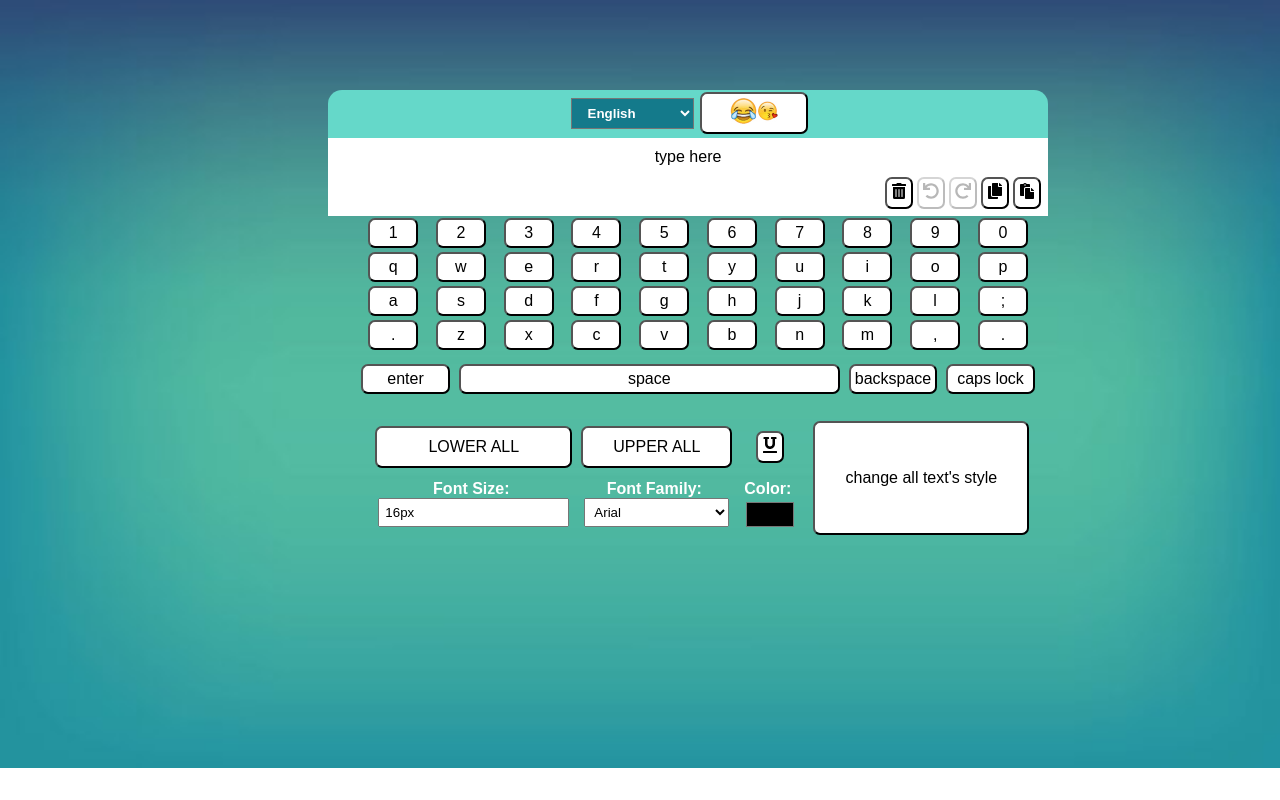
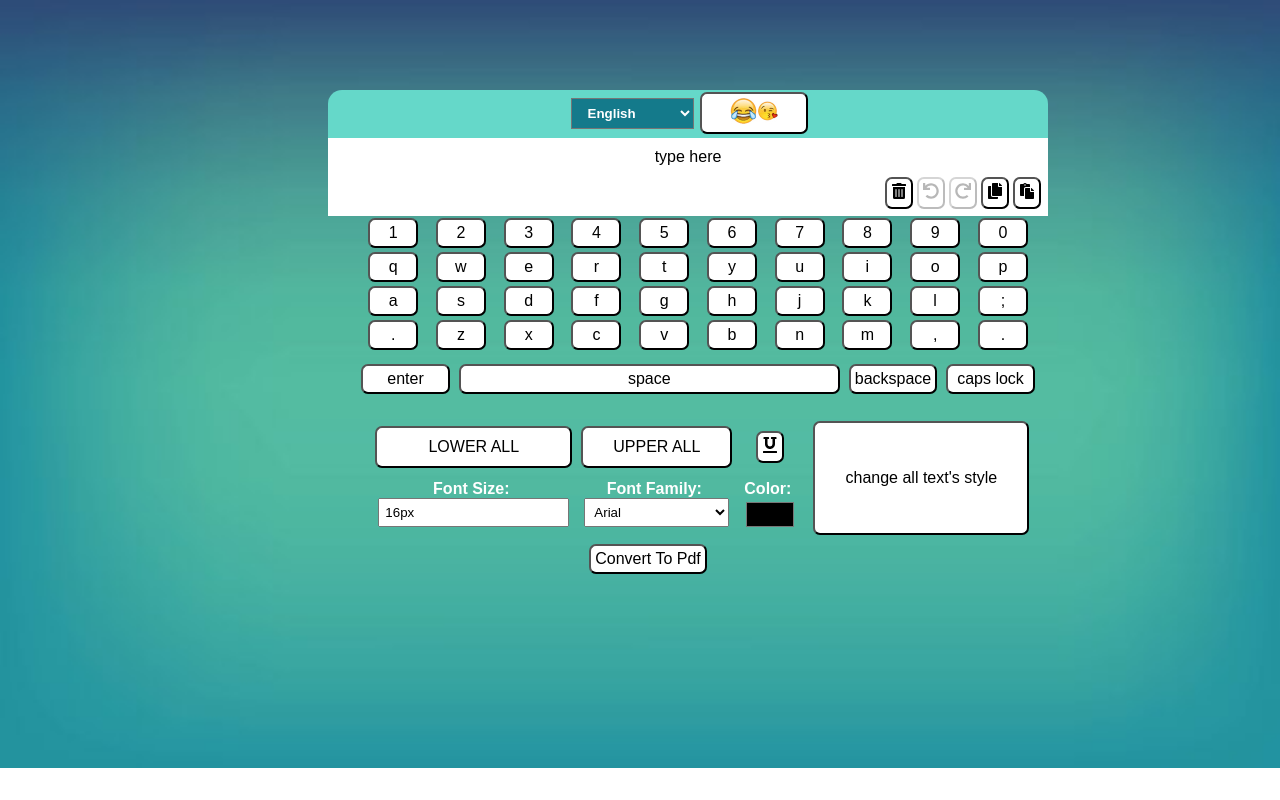
Before and after one commit to chavi362/virtual-keyboard, a React (Vite) app: page / in a window 1280 px wide. Built offline with nearby package versions, Linux system fonts and the light colour scheme.

Commit message:
Add a new feature - conver text to pdf

```diff
--- a/package.json
+++ b/package.json
@@ -12,11 +12,12 @@
   "dependencies": {
     "@reduxjs/toolkit": "^2.0.1",
     "@rooks/use-stack-state": "^4.11.2",
+    "html2pdf.js": "^0.10.1",
     "react": "^18.2.0",
     "react-dom": "^18.2.0",
     "react-icons": "^4.12.0",
+    "react-redux": "^9.0.4",
     "react-toastify": "^9.1.3",
-    "react-redux": "^9.0.4",
     "reactjs-popup": "^2.0.6",
     "redux": "^5.0.0",
     "styled-components": "^6.1.1"
--- /dev/null
+++ b/src/Components/ConvertToPdf.jsx
@@ -0,0 +1,50 @@
+import html2pdf from 'html2pdf.js';
+
+function ConvertToPdf(props) {
+  const text = props.text;
+
+  function convertPdf() {
+    // Create a new div element to hold the text content
+    const contentDiv = document.createElement('div');
+
+    // Loop through the characters in the text array
+    text.forEach((charInfo) => {
+      const charElement = document.createElement('span');
+      charElement.textContent = charInfo.char;
+
+      // Apply styles to the character element
+      const { color, fontSize, fontFamily, textDecoration } = charInfo.style;
+      charElement.style.color = color;
+      charElement.style.fontSize = fontSize;
+      charElement.style.fontFamily = fontFamily;
+      charElement.style.textDecoration = textDecoration;
+
+      // Append the character element to the content div
+      contentDiv.appendChild(charElement);
+      if (charInfo.char === '\n') {
+        contentDiv.appendChild(document.createElement('br'));
+      }
+    });
+
+    // Configure html2pdf options
+    const options = {
+      margin: 10,
+      filename: 'converted.pdf',
+      image: { type: 'jpeg', quality: 0.98 },
+      html2canvas: { scale: 2 },
+      jsPDF: { unit: 'mm', format: 'a4', orientation: 'portrait' },
+    };
+
+    // Use html2pdf to convert the div content to PDF
+    // html2pdf().from(contentDiv).set(options).outputPdf();
+    html2pdf(contentDiv, options);
+  }
+
+  return (
+    <div className="Convert_To_Pdf">
+      <button onClick={convertPdf}>Convert To Pdf</button>
+    </div>
+  );
+}
+
+export default ConvertToPdf;
--- a/src/Components/virtualKeyBoard.jsx
+++ b/src/Components/virtualKeyBoard.jsx
@@ -7,6 +7,7 @@ import LetterStyle from "../letterStyle";
 import StyleSelector from "./StyleSelector";
 import "./KeyBoardStylee.css";
 import EmojiKeyBoard from "./EmojiKeyBoard";
+import ConvertToPdf from "./ConvertToPdf";
 
 function VirtualKeyBoard() {
 
@@ -338,6 +339,14 @@ function VirtualKeyBoard() {
                     lowerAll={lowerAll}
                 />
             </div>
+            <div className="convert-to-pdf">
+                <ConvertToPdf     text={
+                        stack.length && stack[stack.length - 1].length
+                            ? stack[stack.length - 1]
+                            : placeholder
+                    }
+                ></ConvertToPdf>
+            </div>
         </div>
     );
 }
```
Also changed, not shown: 1 other file (tests, documents, lock files or other folders).
